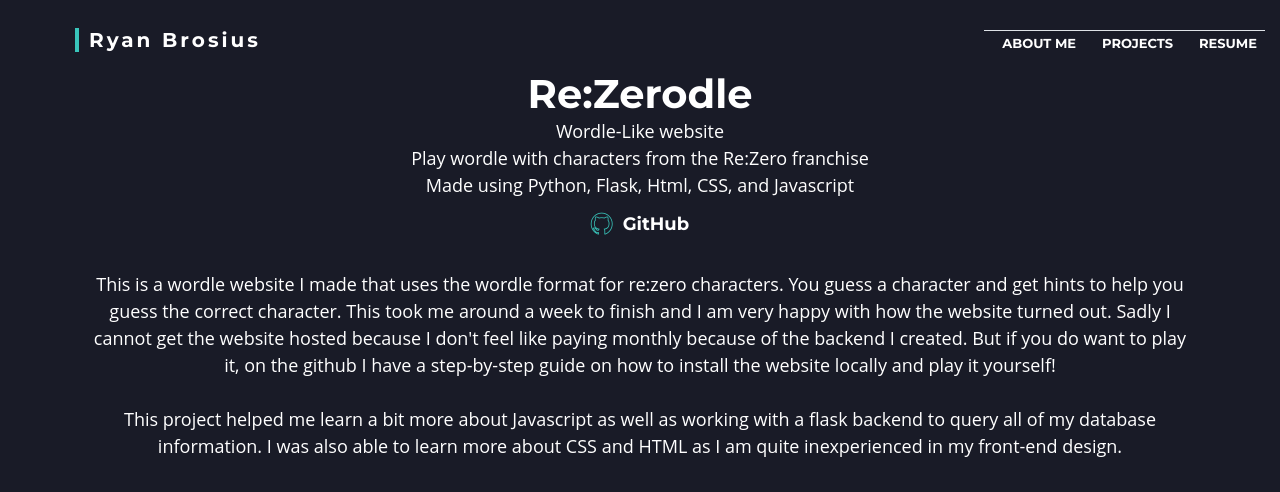
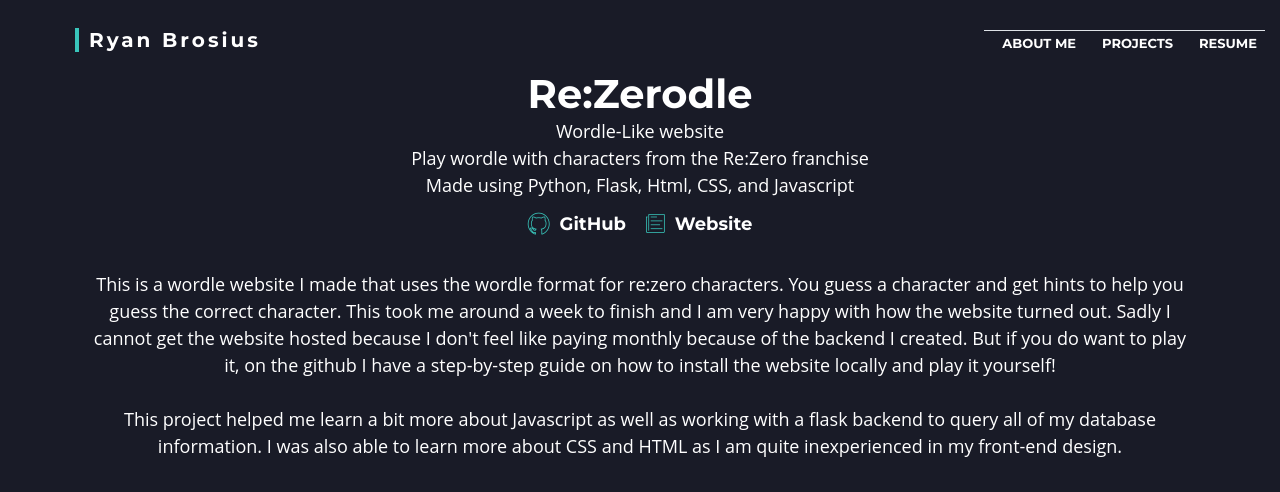
Before and after one commit to Ryan-Brosius/Ryan-Brosius.github.io, a plain HTML site: page project-rezerodle.html in a window 1280 px wide. Shown: the top 492 px of the page. Drawn offline with nearby package versions, Linux system fonts and the light colour scheme.

Commit message:
Adding rezerodle website URL

```diff
--- a/project-rezerodle.html
+++ b/project-rezerodle.html
@@ -35,6 +35,18 @@
                     </div>
                     <h4 class="title">
                         <a href="https://github.com/Ryan-Brosius/ReZerodle">GitHub</a>
+                    </h4>
+                </div>
+
+                <!-- WEBSITE -->
+                <div class="project-icons">
+                    <div class="icon">
+                        <a href="https://charbot2703.github.io/apple-juice/">
+                            <i class="ion-ios-paper-outline"></i>
+                        </a>
+                    </div>
+                    <h4 class="title">
+                        <a href="https://ryanbrosius.com/ReZerodle/">Website</a>
                     </h4>
                 </div>
             </div>
```
